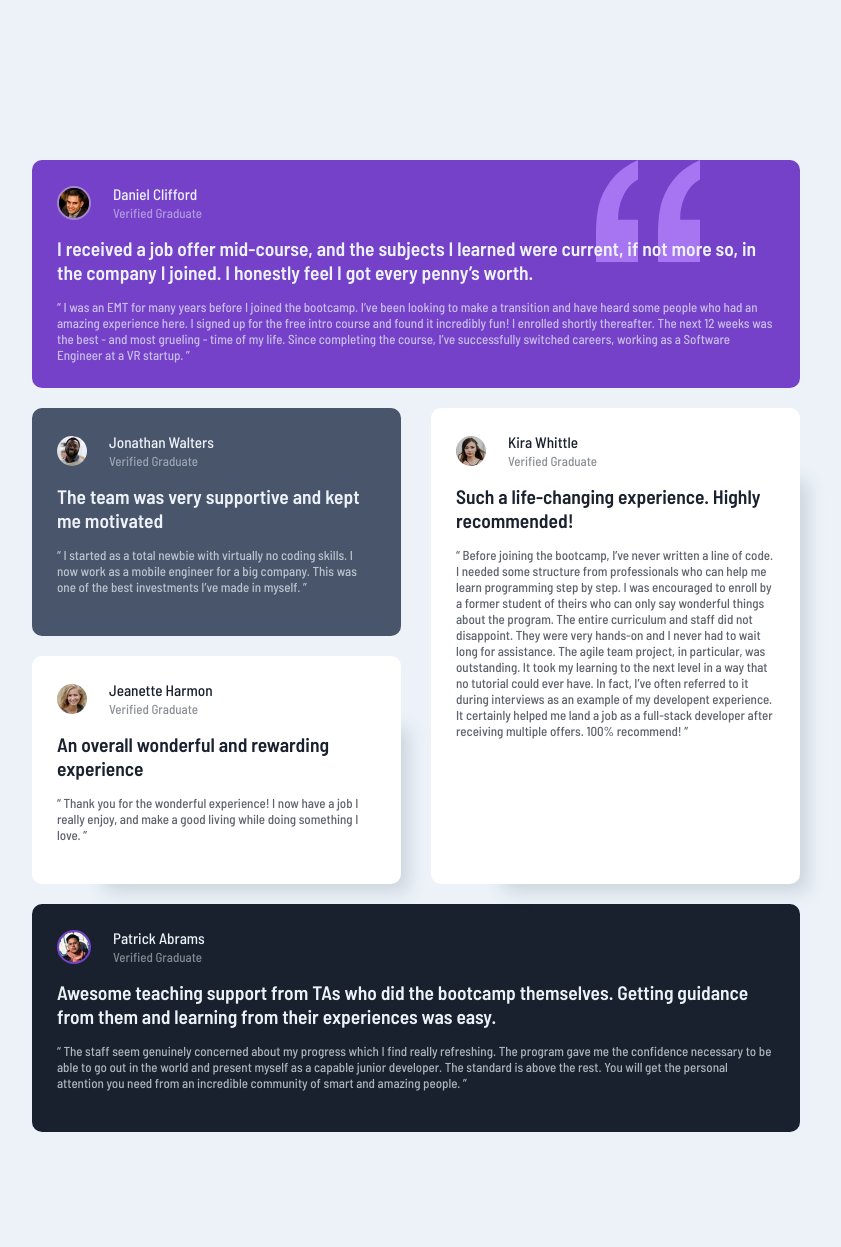
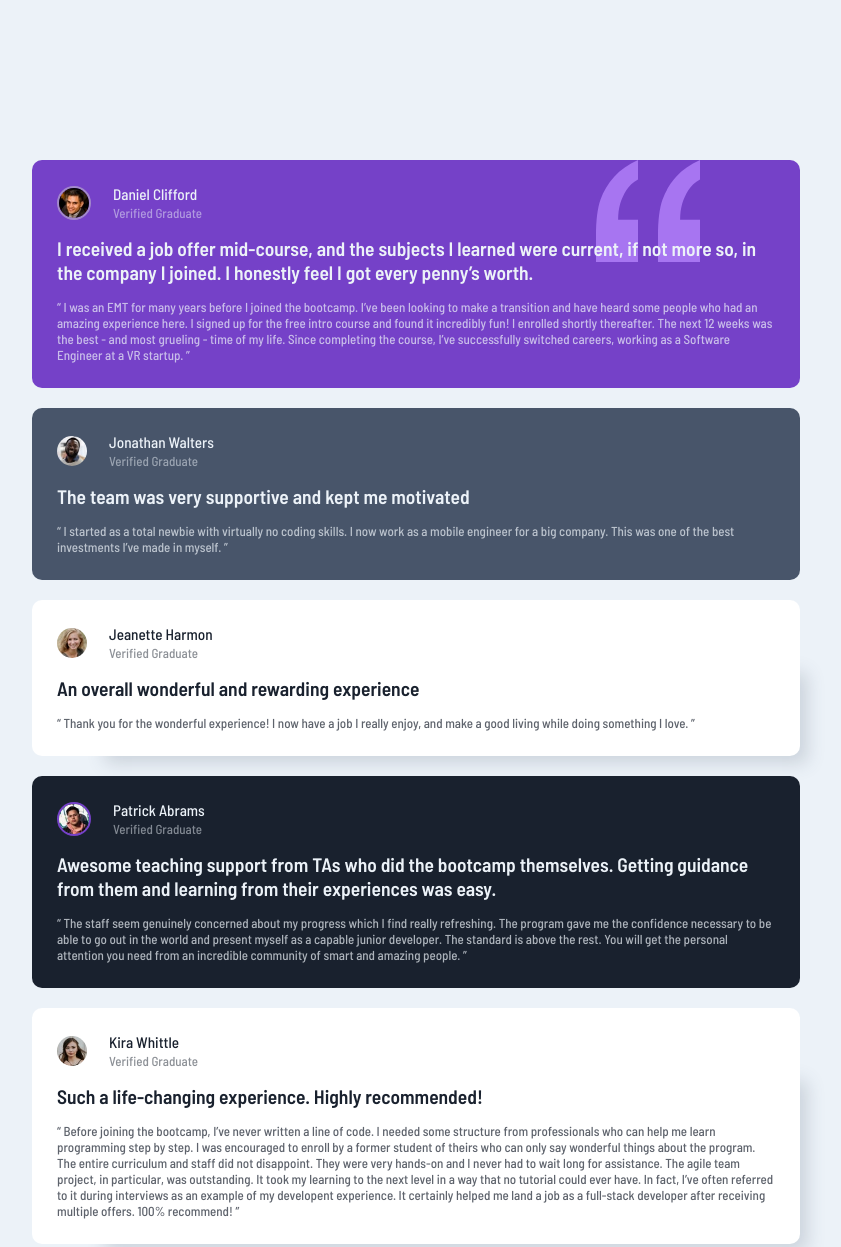
Before and after one commit to Ninou01/testimonials-grid, a plain HTML site: page index.html in a window 1024 px wide. Shown: the top 1247 px of the page, without its empty margins (96-937 px from the left). Drawn offline with Linux system fonts and the light colour scheme.

Commit message:
cancel teblete design

```diff
--- a/CSS/style.css
+++ b/CSS/style.css
@@ -125,40 +125,6 @@ body {
     color: hsla(217, 30%, 14%, 0.7);
 }
 
-/***** tablet design *****/
-
-@media only screen and (min-width: 800px) and (max-width: 1024px) {
-    .container {
-        grid-template-columns: repeat(2, 1fr);
-        grid-template-rows: repeat(4, 1fr);
-    }
-
-    .one {
-        grid-column: 1 / span 2;
-        grid-row: 1 / span 1;
-    }
-
-    .two {
-        grid-column: 1 / span 1;
-        grid-row: 2 / span 1;
-    }
-
-    .three {
-        grid-column: 1 / span 1;
-        grid-row: 3 / span 1;
-    }
-
-    .four {
-        grid-column: 1 / span 2;
-        grid-row: 4 / span 1;
-    }
-
-    .five {
-        grid-column: 2 / span 1;
-        grid-row: 2 / span 2;
-    }
-}
-
 /***** desktop design *****/
 
 @media only screen and (min-width: 1025px) {
```
